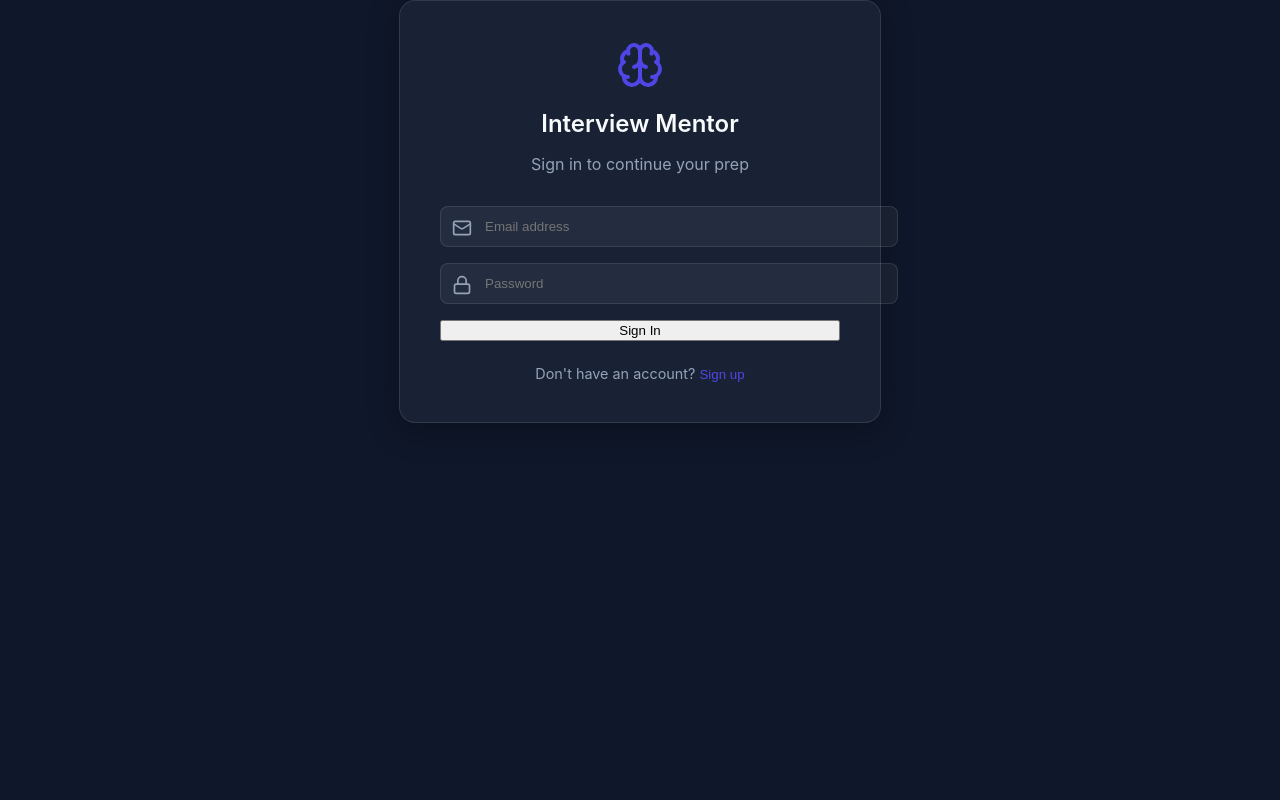
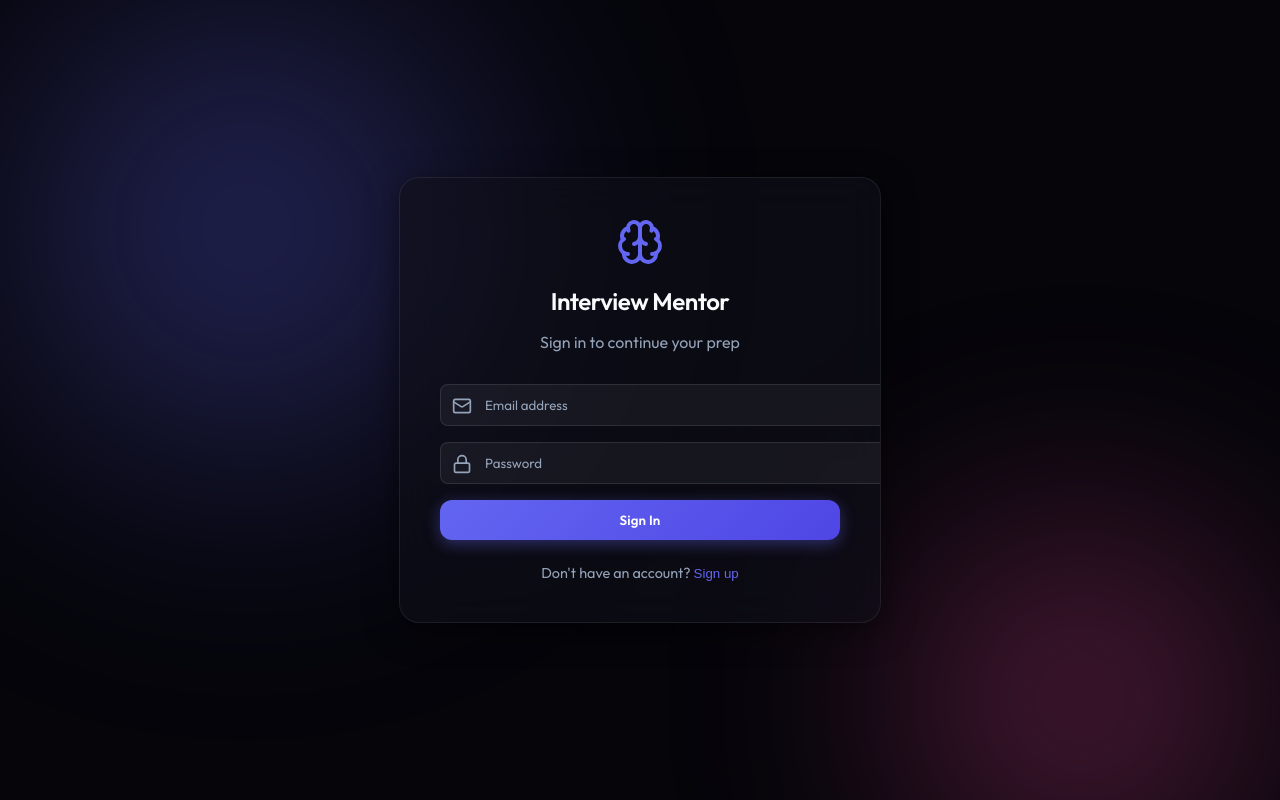
Before and after one commit to Phaneendra1228/Interview-Mentor, a React (Vite) app in the folder frontend/: page /login in a window 1280 px wide. Built offline with nearby package versions, Linux system fonts and the light colour scheme.

Commit message:
Implement global UI/UX overhaul: animations, Outfit font, neons, glassmorphism

```diff
--- a/frontend/index.html
+++ b/frontend/index.html
@@ -4,6 +4,9 @@
     <meta charset="UTF-8" />
     <link rel="icon" type="image/svg+xml" href="/favicon.svg" />
     <meta name="viewport" content="width=device-width, initial-scale=1.0" />
+    <link rel="preconnect" href="https://fonts.googleapis.com">
+    <link rel="preconnect" href="https://fonts.gstatic.com" crossorigin>
+    <link href="https://fonts.googleapis.com/css2?family=Outfit:wght@300;400;500;600;700;800&display=swap" rel="stylesheet">
     <title>Interview Mentor</title>
     <script>
       window.onerror = function(msg, source, lineno, colno, error) {
--- a/frontend/src/components/Layout.jsx
+++ b/frontend/src/components/Layout.jsx
@@ -17,6 +17,7 @@ export default function Layout() {
     <div className="app-container">
       <div className="bg-orb orb-1"></div>
       <div className="bg-orb orb-2"></div>
+      <div className="bg-orb orb-3"></div>
 
       <aside className="sidebar">
         <div className="sidebar-brand">
@@ -66,8 +67,8 @@ export default function Layout() {
         <div style={{ marginTop: 'auto', padding: '16px' }}>
           <button
             onClick={handleLogout}
-            style={{ background: 'none', border: 'none', color: 'var(--text-muted)', display: 'flex', alignItems: 'center', gap: '12px', cursor: 'pointer', width: '100%', padding: '12px', borderRadius: '8px', transition: 'all 0.2s' }}
-            onMouseOver={(e) => { e.currentTarget.style.backgroundColor = 'rgba(255,255,255,0.05)'; e.currentTarget.style.color = 'white' }}
+            style={{ background: 'none', border: 'none', color: 'var(--text-muted)', display: 'flex', alignItems: 'center', gap: '12px', cursor: 'pointer', width: '100%', padding: '12px', borderRadius: '12px', transition: 'all 0.3s ease' }}
+            onMouseOver={(e) => { e.currentTarget.style.backgroundColor = 'rgba(239, 68, 68, 0.1)'; e.currentTarget.style.color = '#ef4444' }}
             onMouseOut={(e) => { e.currentTarget.style.backgroundColor = 'transparent'; e.currentTarget.style.color = 'var(--text-muted)' }}
           >
             <LogOut size={20} />
@@ -76,7 +77,7 @@ export default function Layout() {
         </div>
       </aside>
 
-      <main className="main-content">
+      <main className="main-content animate-in">
         <Outlet />
       </main>
     </div>
--- a/frontend/src/index.css
+++ b/frontend/src/index.css
@@ -1,14 +1,32 @@
+@import url('https://fonts.googleapis.com/css2?family=Outfit:wght@300;400;500;600;700;800&display=swap');
+
 :root {
-  --primary-color: #4f46e5;
-  --primary-hover: #4338ca;
-  --secondary-color: #10b981;
-  --bg-color: #0f172a;
-  --card-bg: #1e293b;
+  /* Dynamic Neons */
+  --primary-color: #6366f1; /* Vibrant Indigo */
+  --primary-hover: #4f46e5;
+  --secondary-color: #10b981; /* Emerald Green */
+  --accent-color: #ec4899; /* Pink/Purple */
+  --warning-color: #f59e0b;
+  --danger-color: #ef4444;
+
+  /* Deep Dark Mode Backgrounds */
+  --bg-color: #05050a; /* Almost Black */
+  --card-bg: rgba(15, 15, 25, 0.6);
+  --sidebar-bg: rgba(10, 10, 15, 0.8);
+
+  /* Text */
   --text-main: #f8fafc;
   --text-muted: #94a3b8;
-  --border-color: #334155;
 
-  --font-main: 'Inter', system-ui, Avenir, Helvetica, Arial, sans-serif;
+  /* Borders and UI */
+  --border-color: rgba(255, 255, 255, 0.08);
+  --border-highlight: rgba(255, 255, 255, 0.15);
+
+  /* Typography */
+  --font-main: 'Outfit', system-ui, Avenir, Helvetica, Arial, sans-serif;
+
+  /* Layout */
+  --sidebar-width: 280px;
 }
 
 body {
@@ -20,6 +38,9 @@ body {
   min-height: 100vh;
   display: flex;
   flex-direction: column;
+  overflow-x: hidden;
+  -webkit-font-smoothing: antialiased;
+  -moz-osx-font-smoothing: grayscale;
 }
 
 #root {
@@ -31,45 +52,367 @@ body {
 h1, h2, h3, h4, h5, h6 {
   margin: 0;
   font-weight: 600;
+  letter-spacing: -0.02em;
 }
 
 a {
   color: var(--primary-color);
   text-decoration: none;
+  transition: all 0.3s ease;
 }
 
 a:hover {
-  text-decoration: underline;
+  color: var(--text-main);
 }
 
-/* Glassmorphism Utilities */
+/* =========================================
+   Glassmorphism & Surface Utilities
+========================================= */
+
 .glass {
-  background: rgba(30, 41, 59, 0.7);
-  backdrop-filter: blur(10px);
-  -webkit-backdrop-filter: blur(10px);
-  border: 1px solid rgba(255, 255, 255, 0.1);
-  box-shadow: 0 8px 32px 0 rgba(0, 0, 0, 0.3);
+  background: var(--card-bg);
+  backdrop-filter: blur(20px);
+  -webkit-backdrop-filter: blur(20px);
+  border: 1px solid var(--border-color);
+  box-shadow: 0 8px 32px 0 rgba(0, 0, 0, 0.5);
 }
 
 .glass-card {
-  border-radius: 16px;
+  border-radius: 20px;
   padding: 24px;
+  transition: transform 0.3s cubic-bezier(0.4, 0, 0.2, 1), box-shadow 0.3s ease, border-color 0.3s ease;
+  position: relative;
+  overflow: hidden;
 }
 
-/* Scrollbar */
+.glass-card::before {
+  content: '';
+  position: absolute;
+  top: 0;
+  left: -100%;
+  width: 50%;
+  height: 100%;
+  background: linear-gradient(to right, transparent, rgba(255,255,255,0.03), transparent);
+  transform: skewX(-20deg);
+  transition: left 0.7s ease;
+}
+
+.glass-card:hover {
+  transform: translateY(-4px);
+  box-shadow: 0 12px 40px 0 rgba(0, 0, 0, 0.6), 0 0 20px rgba(99, 102, 241, 0.15);
+  border-color: var(--border-highlight);
+}
+
+.glass-card:hover::before {
+  left: 200%;
+}
+
+/* =========================================
+   Buttons & Interactive Elements
+========================================= */
+
+.btn {
+  background: linear-gradient(135deg, var(--primary-color), var(--primary-hover));
+  color: white;
+  border: none;
+  padding: 12px 24px;
+  border-radius: 12px;
+  font-weight: 600;
+  font-family: var(--font-main);
+  cursor: pointer;
+  transition: all 0.3s cubic-bezier(0.4, 0, 0.2, 1);
+  box-shadow: 0 4px 15px rgba(99, 102, 241, 0.4);
+  display: inline-flex;
+  align-items: center;
+  gap: 8px;
+  letter-spacing: 0.01em;
+}
+
+.btn:hover {
+  transform: translateY(-2px) scale(1.02);
+  box-shadow: 0 8px 25px rgba(99, 102, 241, 0.6);
+  filter: brightness(1.1);
+}
+
+.btn:active {
+  transform: translateY(1px) scale(0.98);
+}
+
+.btn-secondary {
+  background: rgba(255, 255, 255, 0.05);
+  box-shadow: none;
+  border: 1px solid var(--border-color);
+}
+
+.btn-secondary:hover {
+  background: rgba(255, 255, 255, 0.1);
+  box-shadow: 0 4px 15px rgba(0, 0, 0, 0.2);
+  border-color: var(--border-highlight);
+}
+
+.btn-danger {
+  background: linear-gradient(135deg, var(--danger-color), #dc2626);
+  box-shadow: 0 4px 15px rgba(239, 68, 68, 0.4);
+}
+
+.btn-danger:hover {
+  box-shadow: 0 8px 25px rgba(239, 68, 68, 0.6);
+}
+
+/* =========================================
+   Inputs & Forms
+========================================= */
+
+input, select, textarea {
+  font-family: var(--font-main);
+  background: rgba(0, 0, 0, 0.2);
+  border: 1px solid var(--border-color);
+  color: var(--text-main);
+  border-radius: 12px;
+  padding: 12px 16px;
+  transition: all 0.3s ease;
+  outline: none;
+}
+
+input:focus, select:focus, textarea:focus {
+  border-color: var(--primary-color);
+  box-shadow: 0 0 0 3px rgba(99, 102, 241, 0.2);
+  background: rgba(0, 0, 0, 0.4);
+}
+
+input::placeholder, textarea::placeholder {
+  color: var(--text-muted);
+}
+
+/* =========================================
+   App Layout Grid
+========================================= */
+
+.app-container {
+  display: flex;
+  min-height: 100vh;
+  position: relative;
+  overflow: hidden;
+}
+
+.sidebar {
+  width: var(--sidebar-width);
+  background: var(--sidebar-bg);
+  backdrop-filter: blur(20px);
+  -webkit-backdrop-filter: blur(20px);
+  border-right: 1px solid var(--border-color);
+  display: flex;
+  flex-direction: column;
+  height: 100vh;
+  position: sticky;
+  top: 0;
+  z-index: 100;
+  box-shadow: 4px 0 24px rgba(0,0,0,0.4);
+}
+
+.sidebar-brand {
+  padding: 32px 24px;
+  font-size: 1.5rem;
+  font-weight: 700;
+  display: flex;
+  align-items: center;
+  gap: 12px;
+  border-bottom: 1px solid rgba(255,255,255,0.03);
+  letter-spacing: -0.03em;
+  background: linear-gradient(to right, #fff, #94a3b8);
+  -webkit-background-clip: text;
+  -webkit-text-fill-color: transparent;
+}
+
+.nav-menu {
+  padding: 24px 16px;
+  display: flex;
+  flex-direction: column;
+  gap: 8px;
+  overflow-y: auto;
+}
+
+.nav-item {
+  display: flex;
+  align-items: center;
+  gap: 16px;
+  padding: 14px 16px;
+  color: var(--text-muted);
+  border-radius: 12px;
+  font-weight: 500;
+  transition: all 0.3s cubic-bezier(0.4, 0, 0.2, 1);
+  position: relative;
+  overflow: hidden;
+}
+
+.nav-item:hover {
+  background: rgba(255, 255, 255, 0.05);
+  color: var(--text-main);
+  transform: translateX(4px);
+}
+
+.nav-item.active {
+  background: linear-gradient(90deg, rgba(99, 102, 241, 0.15), rgba(99, 102, 241, 0.05));
+  color: var(--primary-color);
+  border-left: 3px solid var(--primary-color);
+  box-shadow: inset 20px 0 20px -20px rgba(99, 102, 241, 0.2);
+}
+
+.nav-item.active::after {
+  content: '';
+  position: absolute;
+  top: 0;
+  right: 0;
+  bottom: 0;
+  width: 100%;
+  background: linear-gradient(90deg, transparent, rgba(255,255,255,0.02));
+  animation: pulse-glow 2s infinite alternate;
+}
+
+.main-content {
+  flex: 1;
+  padding: 48px;
+  overflow-y: auto;
+  position: relative;
+  z-index: 10;
+}
+
+/* =========================================
+   Animated Background Orbs
+========================================= */
+
+.bg-orb {
+  position: fixed;
+  border-radius: 50%;
+  filter: blur(120px);
+  z-index: 0;
+  pointer-events: none;
+  opacity: 0.5;
+  animation: float 20s infinite ease-in-out alternate;
+}
+
+.orb-1 {
+  width: 600px;
+  height: 600px;
+  background: radial-gradient(circle, var(--primary-color), transparent 70%);
+  top: -100px;
+  left: -100px;
+  animation-delay: 0s;
+}
+
+.orb-2 {
+  width: 500px;
+  height: 500px;
+  background: radial-gradient(circle, var(--accent-color), transparent 70%);
+  bottom: -100px;
+  right: -50px;
+  animation-delay: -5s;
+}
+
+.orb-3 {
+  width: 400px;
+  height: 400px;
+  background: radial-gradient(circle, var(--secondary-color), transparent 70%);
+  top: 40%;
+  left: 40%;
+  opacity: 0.3;
+  animation-delay: -10s;
+}
+
+/* =========================================
+   Animations
+========================================= */
+
+@keyframes float {
+  0% { transform: translate(0, 0) scale(1); }
+  33% { transform: translate(50px, 30px) scale(1.1); }
+  66% { transform: translate(-30px, 60px) scale(0.9); }
+  100% { transform: translate(0, 0) scale(1); }
+}
+
+@keyframes pulse-glow {
+  0% { opacity: 0.5; }
+  100% { opacity: 1; }
+}
+
+@keyframes fade-in-up {
+  0% { opacity: 0; transform: translateY(20px); }
+  100% { opacity: 1; transform: translateY(0); }
+}
+
+.animate-in {
+  animation: fade-in-up 0.6s cubic-bezier(0.16, 1, 0.3, 1) forwards;
+}
+
+.delay-1 { animation-delay: 0.1s; opacity: 0; }
+.delay-2 { animation-delay: 0.2s; opacity: 0; }
+.delay-3 { animation-delay: 0.3s; opacity: 0; }
+
+/* =========================================
+   Dashboard Specifics
+========================================= */
+
+.dashboard-grid {
+  display: grid;
+  grid-template-columns: repeat(auto-fit, minmax(280px, 1fr));
+  gap: 24px;
+}
+
+.stat-card {
+  display: flex;
+  flex-direction: column;
+  align-items: flex-start;
+  position: relative;
+  overflow: hidden;
+}
+
+.stat-icon {
+  margin-bottom: 16px;
+  padding: 12px;
+  background: rgba(255, 255, 255, 0.05);
+  border-radius: 12px;
+  border: 1px solid rgba(255,255,255,0.05);
+  transition: transform 0.3s ease;
+}
+
+.stat-card:hover .stat-icon {
+  transform: scale(1.1) rotate(5deg);
+}
+
+.stat-title {
+  color: var(--text-muted);
+  font-size: 0.95rem;
+  margin-bottom: 8px;
+  font-weight: 500;
+}
+
+.stat-value {
+  font-size: 2.2rem;
+  font-weight: 700;
+  letter-spacing: -0.03em;
+  background: linear-gradient(135deg, #fff, #cbd5e1);
+  -webkit-background-clip: text;
+  -webkit-text-fill-color: transparent;
+}
+
+/* =========================================
+   Scrollbar overrides
+========================================= */
+
 ::-webkit-scrollbar {
-  width: 8px;
+  width: 6px;
+  height: 6px;
 }
 
 ::-webkit-scrollbar-track {
-  background: var(--bg-color);
+  background: transparent;
 }
 
 ::-webkit-scrollbar-thumb {
-  background: var(--border-color);
-  border-radius: 4px;
+  background: rgba(255, 255, 255, 0.1);
+  border-radius: 10px;
 }
 
 ::-webkit-scrollbar-thumb:hover {
-  background: #475569;
+  background: rgba(255, 255, 255, 0.2);
 }
```
